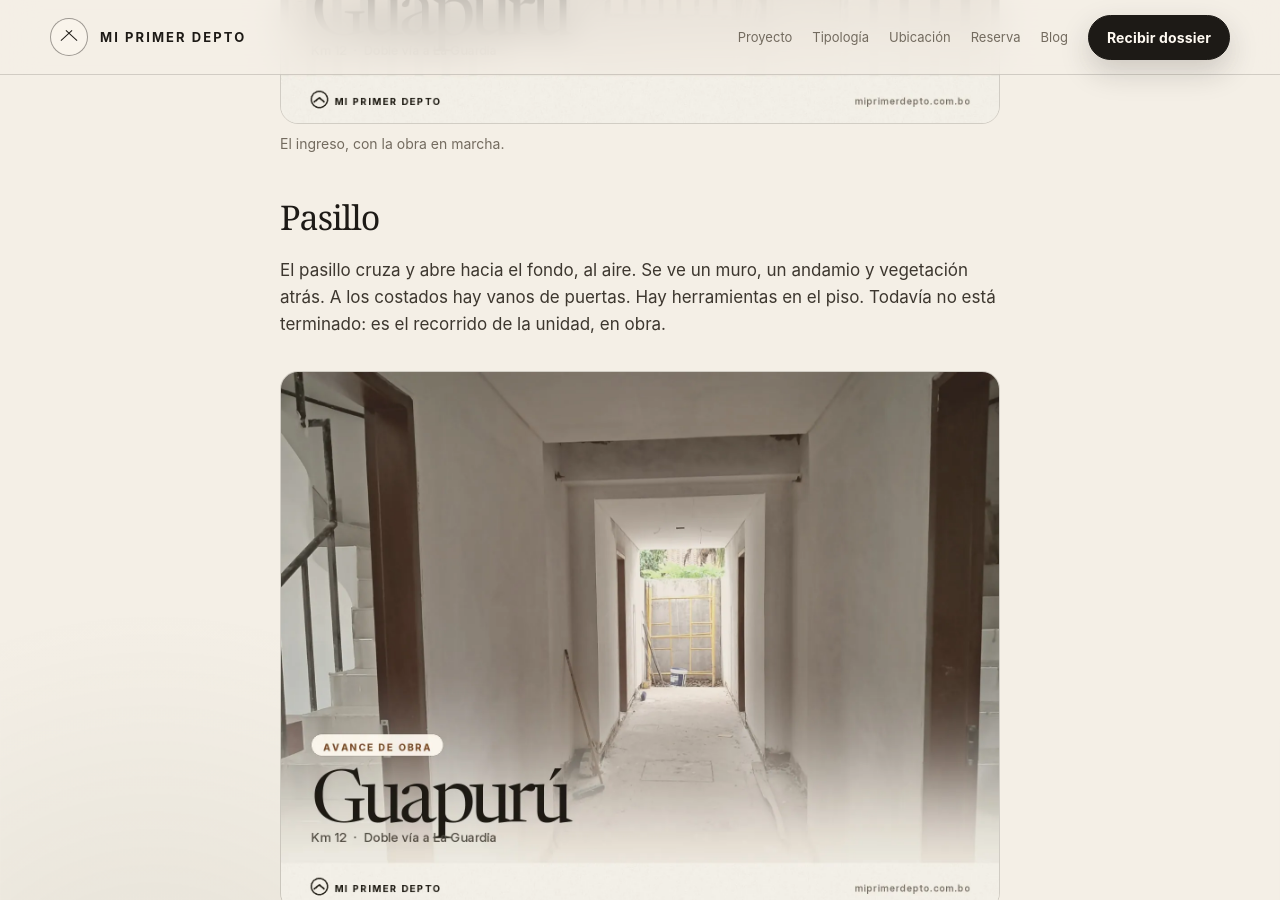
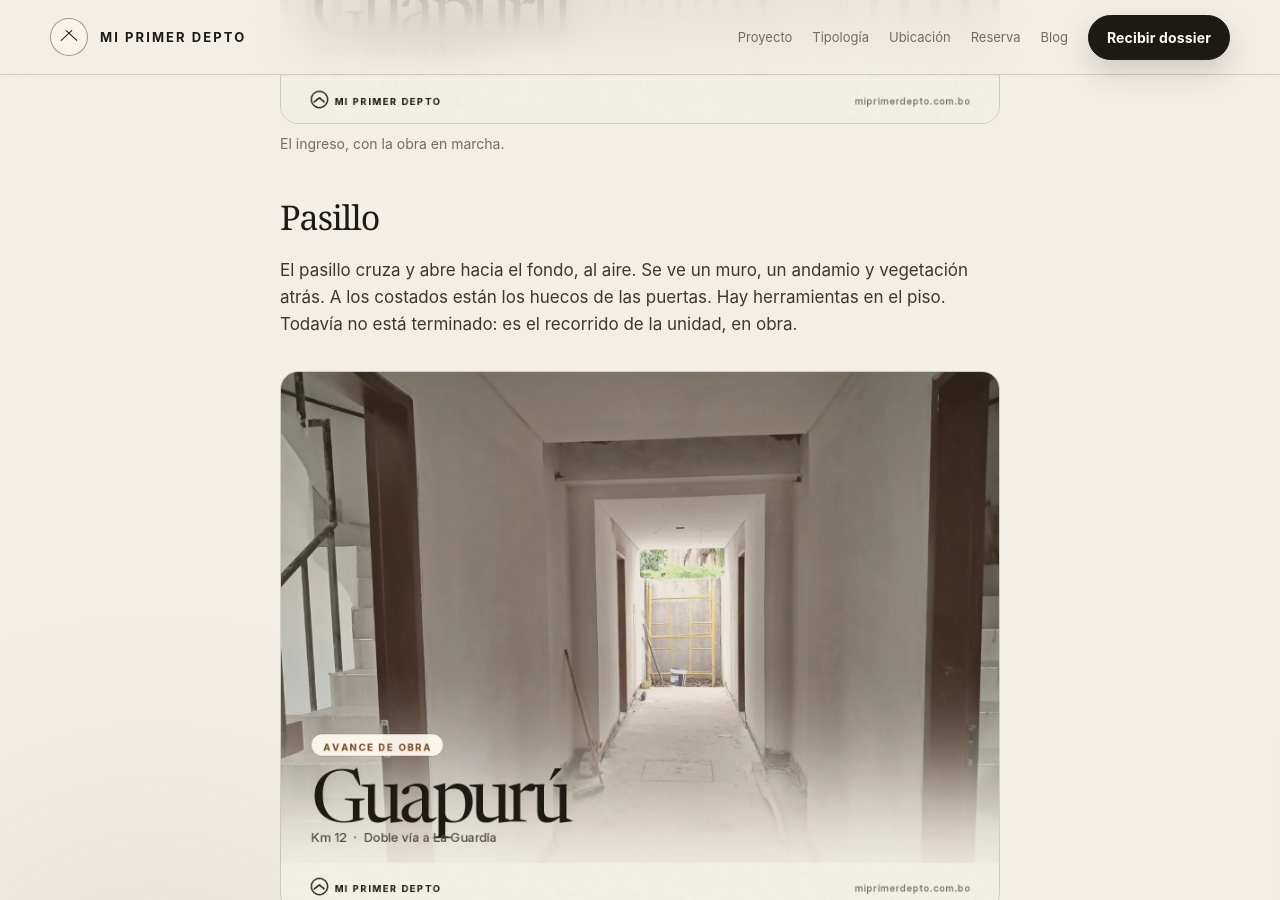
Before and after one commit to juanmanuelramallo/miprimerdepto, a Jekyll site: the page built from _posts/2026-11-27-avance-de-obra-noviembre-2026.md, in a window 1280 px wide and 900 px high, scrolled down 2140 px. Built offline with Jekyll 4.4.1, drawn with Linux system fonts in a browser that asks for light colours.

Commit message:
Cambia vanos por huecos de las puertas

```diff
--- a/_posts/2026-11-27-avance-de-obra-noviembre-2026.md
+++ b/_posts/2026-11-27-avance-de-obra-noviembre-2026.md
@@ -57,12 +57,12 @@ Pasás el portón y queda el ingreso: un portal de hormigón, la reja interior y
 
 ## Pasillo
 
-El pasillo cruza y abre hacia el fondo, al aire. Se ve un muro, un andamio y vegetación atrás. A los costados hay vanos de puertas. Hay herramientas en el piso. Todavía no está terminado: es el recorrido de la unidad, en obra.
+El pasillo cruza y abre hacia el fondo, al aire. Se ve un muro, un andamio y vegetación atrás. A los costados están los huecos de las puertas. Hay herramientas en el piso. Todavía no está terminado: es el recorrido de la unidad, en obra.
 
 <figure class="note-cover">
   <picture>
     <source type="image/webp" srcset="/assets/images/blog/avance-de-obra-noviembre-2026-pasillo.webp">
-    <img src="/assets/images/blog/avance-de-obra-noviembre-2026-pasillo.jpg" alt="Pasillo en obra que abre hacia el fondo, con andamio amarillo, una escoba y vanos de puertas a los costados" width="1600" height="1200" loading="lazy">
+    <img src="/assets/images/blog/avance-de-obra-noviembre-2026-pasillo.jpg" alt="Pasillo en obra que abre hacia el fondo, con andamio amarillo, una escoba y los huecos de las puertas a los costados" width="1600" height="1200" loading="lazy">
   </picture>
   <figcaption>El pasillo, hacia el fondo de la unidad.</figcaption>
 </figure>
```
